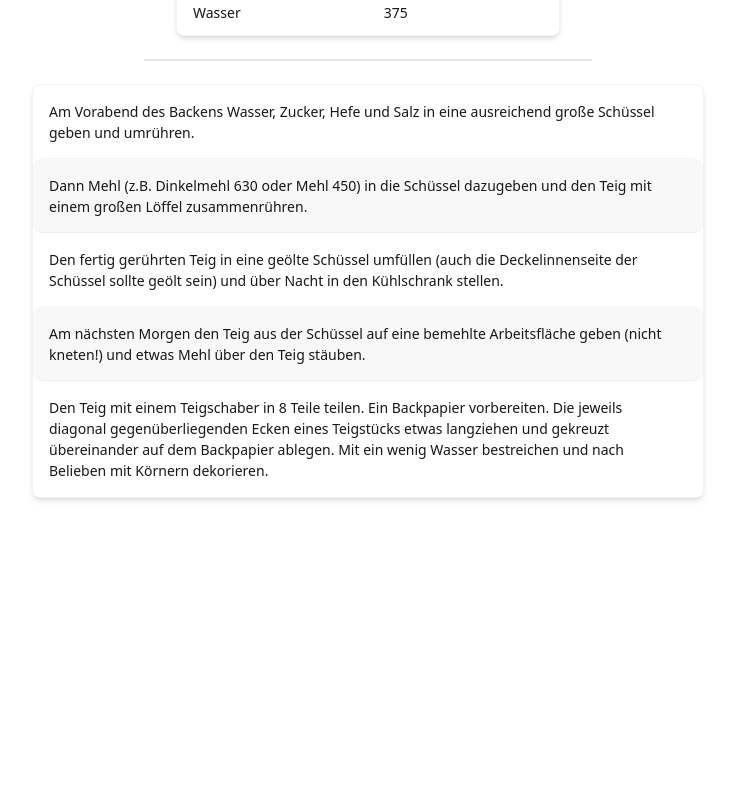
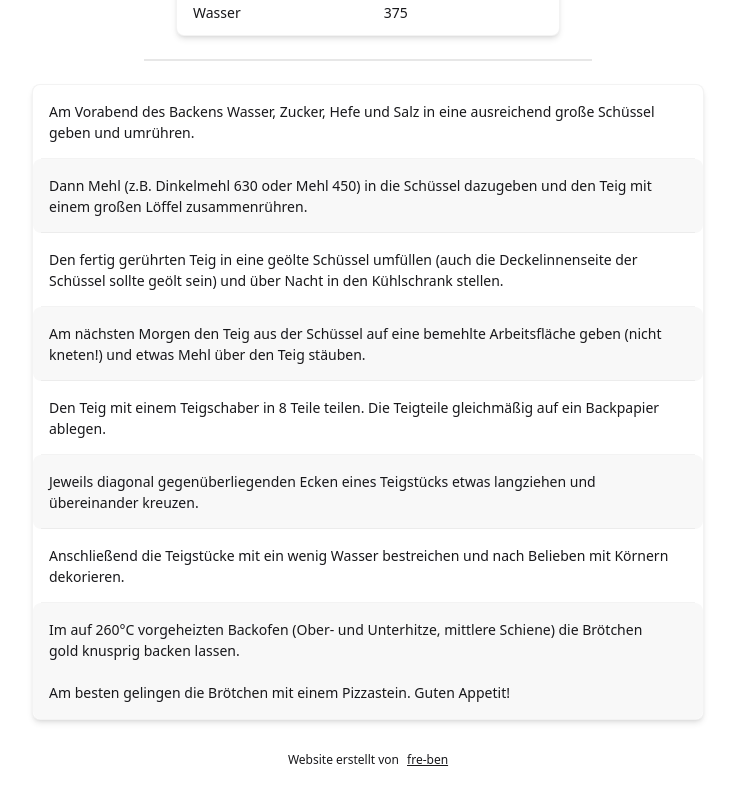
Before and after one commit to fre-ben/broetjim, a React (Vite) app: page / in a window 1280 px wide. Shown: the part 405-1205 px from the top of the page, without its empty margins (272-1007 px from the left). Before the commit the page ends 919 px from the top, so only its background shows below. Built offline with nearby package versions, Linux system fonts and the light colour scheme.

Commit message:
feat: finish recipe, add footer

```diff
--- a/src/App.tsx
+++ b/src/App.tsx
@@ -13,6 +13,15 @@ function App() {
       <Ingredients bunAmount={bunAmount} setBunAmount={setBunAmount} />
       <Separator />
       <Recipe bunAmount={bunAmount} />
+
+      <footer className="footer sm:footer-horizontal footer-center text-base-content p-4">
+        <p className="inline-flex text-xs">
+          Website erstellt von
+          <a className="link" href="https://github.com/fre-ben" target="_blank">
+            fre-ben
+          </a>
+        </p>
+      </footer>
     </main>
   );
 }
--- a/src/components/Recipe/Recipe.tsx
+++ b/src/components/Recipe/Recipe.tsx
@@ -30,11 +30,22 @@ const Recipe: React.FC<RecipeProps> = ({ bunAmount }) => {
           stäuben.
         </li>
         <li className="list-row">
-          Den Teig mit einem Teigschaber in {bunAmount} Teile teilen. Ein
-          Backpapier vorbereiten. Die jeweils diagonal gegenüberliegenden Ecken
-          eines Teigstücks etwas langziehen und gekreuzt übereinander auf dem
-          Backpapier ablegen. Mit ein wenig Wasser bestreichen und nach Belieben
-          mit Körnern dekorieren.
+          Den Teig mit einem Teigschaber in {bunAmount} Teile teilen. Die
+          Teigteile gleichmäßig auf ein Backpapier ablegen.
+        </li>
+        <li className="list-row bg-base-200">
+          Jeweils diagonal gegenüberliegenden Ecken eines Teigstücks etwas
+          langziehen und übereinander kreuzen.
+        </li>
+        <li className="list-row">
+          Anschließend die Teigstücke mit ein wenig Wasser bestreichen und nach
+          Belieben mit Körnern dekorieren.
+        </li>
+        <li className="list-row bg-base-200">
+          Im auf 260°C vorgeheizten Backofen (Ober- und Unterhitze, mittlere
+          Schiene) die Brötchen gold knusprig backen lassen. <br />
+          <br />
+          Am besten gelingen die Brötchen mit einem Pizzastein. Guten Appetit!
         </li>
       </ul>
     </section>
```
